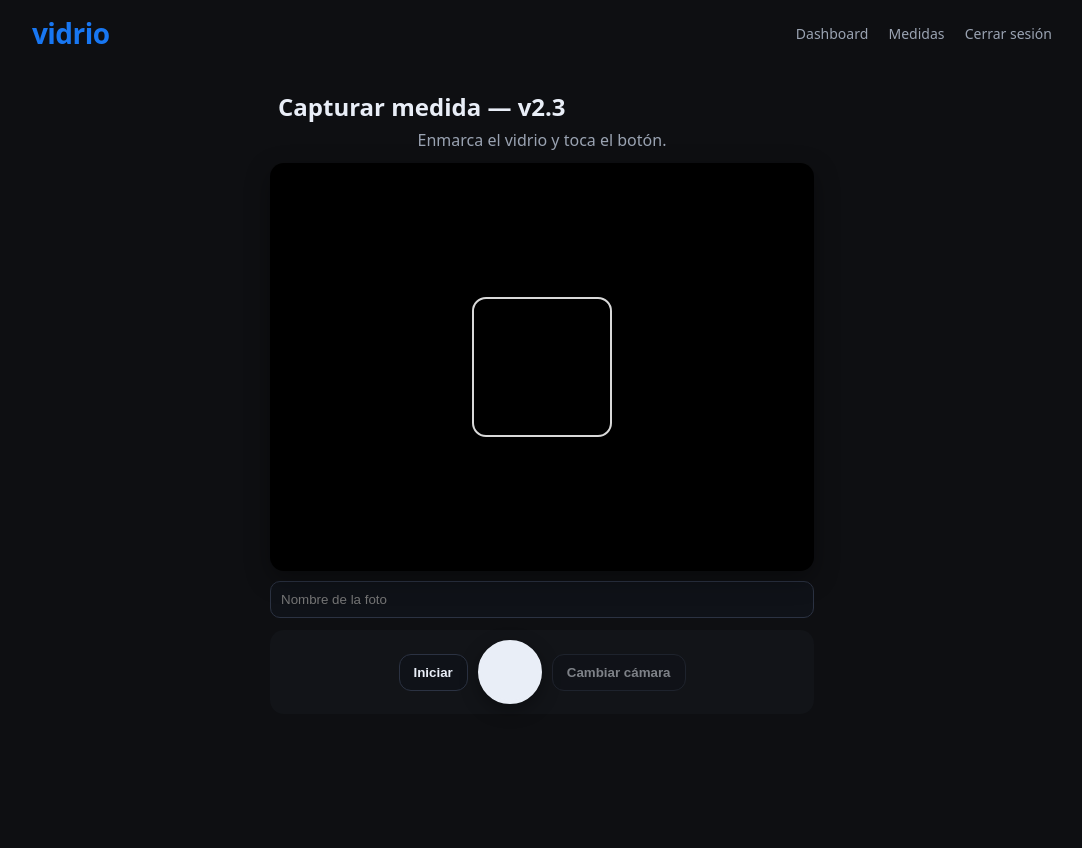
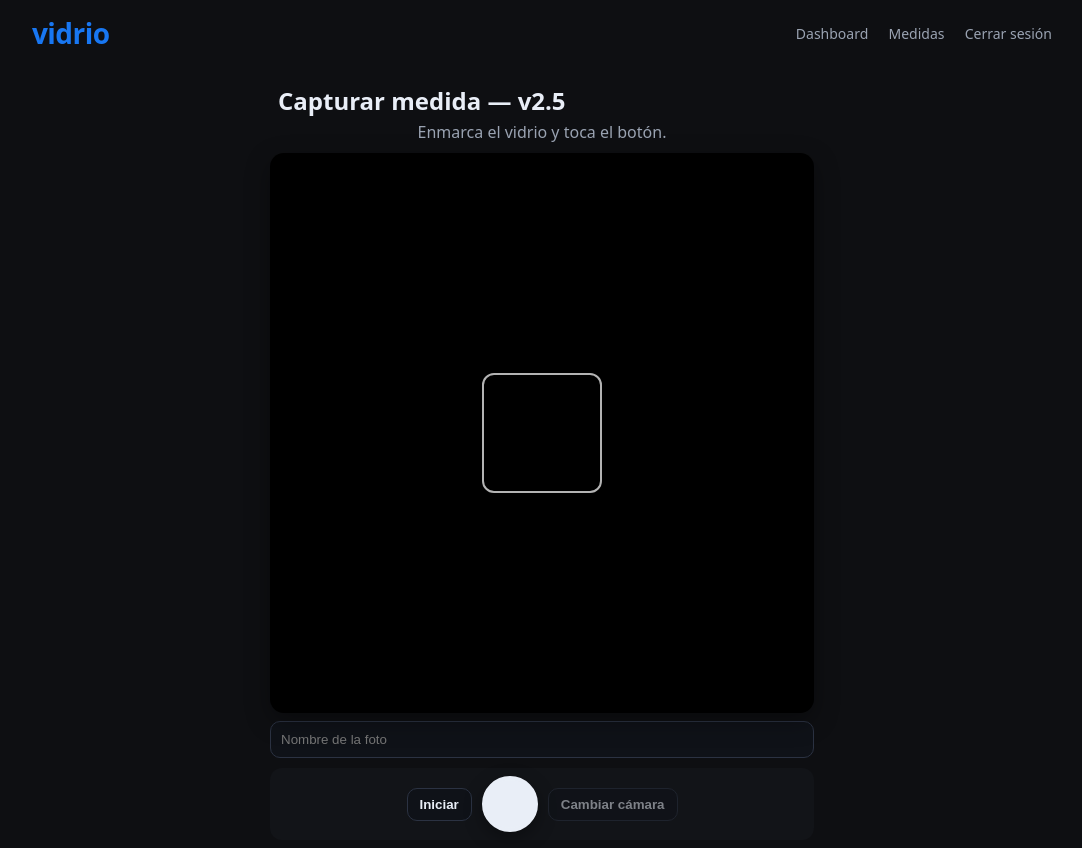
Before and after one commit to alfredit0o/vidrio-mexicano, a Flask app: page /medidas/new in a window 1280 px wide. Shown: the whole page, without its empty margins (98-1180 px from the left). Before the commit the page ends 704 px from the top, so only its background shows below. Run offline with Flask 3, Linux system fonts and the light colour scheme; the visitor is signed in with stand-in values (Sample User, id 1); some libraries are stand-ins or nearby versions.

Commit message:
feat: v2.5 fix crear cota (solo estira B), doble toque iOS, lineCap/Join, visor 70vh

```diff
--- a/app/templates/medidas_capture.html
+++ b/app/templates/medidas_capture.html
@@ -3,35 +3,50 @@
 <style>
   :root{
     --ink:#e9eef7; --muted:#9aa3b2; --panel:#121418; --panel2:#191e28; --accent:#4cc9f0;
-    --label:#ffd400; --labelText:#111;
   }
   body{background:#0e0f12;color:var(--ink)}
-  .wrap{max-width:560px;margin:16px auto;padding:8px}
-  .title{margin:0 8px 6px}
-  .hint{margin:0 8px 12px;color:var(--muted);text-align:center}
-  .stage{position:relative;width:100%;aspect-ratio:4/3;background:#000;border-radius:14px;overflow:hidden;box-shadow:0 8px 24px rgba(0,0,0,.35)}
+  .wrap{max-width:560px;margin:10px auto;padding:8px}
+  .title{margin:0 8px 4px}
+  .hint{margin:0 8px 10px;color:var(--muted);text-align:center}
+
+  /* Más imagen: alto dinámico */
+  .stage{
+    position:relative;width:100%;
+    height:clamp(360px,70vh,820px);
+    background:#000;border-radius:14px;overflow:hidden;
+    box-shadow:0 8px 24px rgba(0,0,0,.35)
+  }
   video, img, canvas{position:absolute;inset:0;width:100%;height:100%;object-fit:cover}
-  .reticle{position:absolute;left:50%;top:50%;width:140px;height:140px;transform:translate(-50%,-50%);border:2px solid rgba(255,255,255,.85);border-radius:14px;pointer-events:none}
-  .bar{display:flex;gap:10px;align-items:center;justify-content:center;margin-top:12px;background:var(--panel);border-radius:14px;padding:10px}
-  .btn{border:1px solid #2b3242;background:#0f1218;color:var(--ink);border-radius:12px;padding:10px 14px;cursor:pointer}
+
+  /* Imprescindible en iOS para dibujar con un dedo */
+  #paint{ touch-action:none; }
+  #photo{ touch-action:none; }
+
+  .reticle{
+    position:absolute;left:50%;top:50%;width:120px;height:120px;
+    transform:translate(-50%,-50%);border:2px solid rgba(255,255,255,.7);
+    border-radius:12px;pointer-events:none
+  }
+  .bar{display:flex;gap:10px;align-items:center;justify-content:center;margin-top:10px;background:var(--panel);border-radius:12px;padding:8px}
+  .btn{border:1px solid #2b3242;background:#0f1218;color:var(--ink);border-radius:10px;padding:8px 12px;cursor:pointer}
   .btn[disabled]{opacity:.5;cursor:not-allowed}
-  .shutter{width:64px;height:64px;border-radius:999px;border:4px solid #e9eef7;background:#e9eef7;cursor:pointer;box-shadow:0 6px 18px rgba(0,0,0,.35)}
-  .row{display:flex;gap:8px;margin:10px 0}
+  .shutter{width:56px;height:56px;border-radius:999px;border:4px solid #e9eef7;background:#e9eef7;cursor:pointer;box-shadow:0 6px 18px rgba(0,0,0,.35)}
+  .row{display:flex;gap:8px;margin:8px 0}
   .row input{flex:1;padding:10px;border-radius:10px;border:1px solid #2b3242;background:#0f1218;color:var(--ink)}
-  .tools{display:flex;gap:8px;flex-wrap:wrap;justify-content:center;margin-top:8px;background:var(--panel2);border-radius:14px;padding:8px}
+  .tools{display:flex;gap:8px;flex-wrap:wrap;justify-content:center;margin-top:8px;background:#11161f;border-radius:12px;padding:6px}
   .tool{padding:8px 10px;border-radius:10px;border:1px solid #2b3242;background:#0f1218;color:var(--ink);cursor:pointer;font-size:.95rem}
   .tool.active{outline:2px solid var(--accent)}
   .legend{color:var(--muted);font-size:.9rem;text-align:center;margin-top:6px}
 </style>
 
 <div class="wrap">
-  <h2 class="title">Capturar medida — v2.3</h2>
+  <h2 class="title">Capturar medida — v2.5</h2>
   <p class="hint" id="status">Enmarca el vidrio y toca el botón.</p>
 
   <div class="stage" id="stage">
     <video id="video" autoplay playsinline muted></video>
 
-    <!-- Capa de zoom (dos dedos) que envuelve foto + canvas -->
+    <!-- Capa de zoom (dos dedos) -->
     <div id="zoomLayer" style="position:absolute; inset:0; touch-action:none; transform-origin:center center;">
       <img id="photo" alt="captura" style="display:none; width:100%; height:100%; object-fit:cover" />
       <canvas id="paint" style="display:none"></canvas>
@@ -51,7 +66,7 @@
     <button class="btn" id="btnFlip" disabled>Cambiar cámara</button>
   </div>
 
-  <!-- Herramientas (solo Flecha, Texto, Borrar, Limpiar) -->
+  <!-- Herramientas (Flecha, Texto, Borrar, Limpiar) -->
   <div id="editorArea" style="display:none">
     <div class="tools">
       <button class="tool" data-tool="dim">↔ Flecha</button>
@@ -59,7 +74,7 @@
       <button class="tool" data-tool="delete">🗑️ Borrar</button>
       <button class="tool" data-tool="clear">⟲ Limpiar</button>
     </div>
-    <p class="legend" id="legend">↔ Arrastra para crear la flecha. Doble toque para editar la etiqueta.</p>
+    <p class="legend" id="legend">↔ Arrastra para crear la cota. Luego mueve o ajusta puntas. Doble toque para editar la medida.</p>
 
     <div class="bar">
       <button class="btn" id="btnRetake">Repetir</button>
@@ -162,12 +177,12 @@ document.querySelectorAll('.tool').forEach(b=>{
 setTool('dim');
 
 function cx(){ return paint.getContext('2d'); }
-function toCanvasPos(evt){
-  const r=paint.getBoundingClientRect();
-  const client = evt.touches ? evt.touches[0] : (evt.changedTouches ? evt.changedTouches[0] : evt);
-  const x=(client.clientX)-r.left, y=(client.clientY)-r.top;
-  const sx=paint.width/r.width, sy=paint.height/r.height;
-  return {x:x*sx, y:y*sy};
+function toCanvasPos(e){
+  const r = paint.getBoundingClientRect();
+  const x = (e.clientX ?? e.touches?.[0]?.clientX ?? e.changedTouches?.[0]?.clientX) - r.left;
+  const y = (e.clientY ?? e.touches?.[0]?.clientY ?? e.changedTouches?.[0]?.clientY) - r.top;
+  const sx = paint.width / r.width, sy = paint.height / r.height;
+  return { x: x*sx, y: y*sy };
 }
 
 /* ---- dibujo ---- */
@@ -175,18 +190,17 @@ function draw(){
   const ctx=cx(); ctx.clearRect(0,0,paint.width,paint.height);
   shapes.forEach(s=>{
     ctx.save();
-    ctx.lineWidth=4; ctx.strokeStyle='#ffe600'; ctx.fillStyle='#ffe600';
+    ctx.lineWidth=6;
+    ctx.lineCap='round';
+    ctx.lineJoin='round';
+    ctx.strokeStyle='#ffe600'; ctx.fillStyle='#ffe600';
     ctx.font='32px system-ui, -apple-system, Segoe UI, Roboto';
 
     if(s.type==='dim'){
       const {a,b}=s;
-      // línea
       ctx.beginPath(); ctx.moveTo(a.x,a.y); ctx.lineTo(b.x,b.y); ctx.stroke();
-      // puntas
       drawArrow(ctx,a,b); drawArrow(ctx,b,a);
-      // etiqueta si existe
       if(s.label && s.label.trim()) drawLabel(ctx, mid(a,b), s.label);
-      // handles cuando está activa u hover
       if(s.id===hoverId || s.id===activeId){ drawHandle(ctx,a); drawHandle(ctx,b); }
     }
     else if(s.type==='text'){
@@ -215,9 +229,10 @@ function drawArrow(ctx, p1, p2){
 function drawLabel(ctx, pos, text){
   const pad=10, t=text||''; const w=ctx.measureText(t).width+pad*2, h=38;
   const x=pos.x-w/2, y=pos.y-h/2;
-  ctx.fillStyle='var(--label)'; ctx.strokeStyle='#333'; ctx.lineWidth=2;
+  ctx.fillStyle='#ffd400';         // canvas no acepta var() como color
+  ctx.strokeStyle='#333'; ctx.lineWidth=2;
   roundRect(ctx,x,y,w,h,8); ctx.fill(); ctx.stroke();
-  ctx.fillStyle='var(--labelText)'; ctx.textBaseline='middle'; ctx.textAlign='center';
+  ctx.fillStyle='#111'; ctx.textBaseline='middle'; ctx.textAlign='center';
   ctx.fillText(t, x+w/2, y+h/2);
 }
 function drawHandle(ctx, p){
@@ -260,22 +275,30 @@ function initAnnotator(){
   shapes=[]; activeId=null; dragMode=null; dragStart=null; hoverId=null; draw();
   setTool('dim');
 
+  let lastTap=0; // soporte doble toque en iOS
+
   const onDown=(e)=>{
     if(gesture.active) return; // ignorar si está el gesto de zoom
+    paint.setPointerCapture(e.pointerId);
     const p=toCanvasPos(e);
     const hit=hitTest(p); hoverId = hit ? hit.id : null;
+
+    // doble toque manual
+    const now=Date.now();
+    if(now-lastTap<300 && hit){
+      const s=shapes.find(x=>x.id===hit.id);
+      if(s && (s.type==='dim' || s.type==='text')){
+        const val=promptLabel(s.label||''); if(val!==null){ s.label=val; draw(); }
+        lastTap=0; e.preventDefault(); return;
+      }
+    }
+    lastTap=now;
 
     if(tool==='delete'){
       if(hit){ shapes=shapes.filter(s=>s.id!==hit.id); activeId=null; draw(); }
       return;
     }
-
-    if(tool==='text'){
-      // coloca texto visible de inmediato
-      addShape({type:'text', pos:p, label:'Texto'});
-      draw();
-      return;
-    }
+    if(tool==='text'){ addShape({type:'text', pos:p, label:'Texto'}); draw(); return; }
 
     // tool === 'dim'
     if(hit){
@@ -283,7 +306,6 @@ function initAnnotator(){
       dragStart = p;
       dragMode = hit.part; // 'a' | 'b' | 'line'
     }else{
-      // crear nueva cota arrastrando
       const s={type:'dim', a:p, b:p, label:''};
       addShape(s);
       activeId = s.id;
@@ -300,37 +322,32 @@ function initAnnotator(){
     if(activeId){
       const s=shapes.find(x=>x.id===activeId); if(!s) return;
       if(s.type==='dim'){
-        if(dragMode==='a'){ s.a = p; }
-        else if(dragMode==='b'){ s.b = p; }
-        else if(dragMode==='line' || dragMode==='creating'){
+        if(dragMode==='creating'){            // *** FIX: al crear, solo se estira B
+          s.b = p;
+        }else if(dragMode==='a'){
+          s.a = p;
+        }else if(dragMode==='b'){
+          s.b = p;
+        }else{ // 'line'
           const dx=p.x-dragStart.x, dy=p.y-dragStart.y;
-          s.a.x+=dx; s.a.y+=dy; s.b.x+=dx; s.b.y+=dy;
-          dragStart=p;
+          s.a.x+=dx; s.a.y+=dy; s.b.x+=dx; s.b.y+=dy; dragStart=p;
         }
         draw();
       }
       return;
     }
-
-    // hover cuando no arrastramos
-    const hit=hitTest(p);
-    hoverId = hit ? hit.id : null;
-    draw();
+    const hit=hitTest(p); hoverId = hit ? hit.id : null; draw();
     e.preventDefault();
   };
 
-  const onUp=(e)=>{
-    // no pedimos etiqueta aquí; se edita con doble toque
-    activeId=null; dragMode=null; dragStart=null;
-    e.preventDefault();
-  };
+  const onUp=(e)=>{ activeId=null; dragMode=null; dragStart=null; e.preventDefault(); };
 
-  paint.onpointerdown=onDown;
-  paint.onpointermove=onMove;
-  paint.onpointerup=onUp;
-  paint.onpointerleave=onUp;
+  paint.addEventListener('pointerdown', onDown, {passive:false});
+  paint.addEventListener('pointermove', onMove,  {passive:false});
+  paint.addEventListener('pointerup',   onUp,    {passive:false});
+  paint.addEventListener('pointerleave',onUp,    {passive:false});
 
-  // Doble toque/click: editar etiqueta del elemento bajo el dedo
+  // Doble click: navegadores de escritorio
   paint.addEventListener('dblclick', (e)=>{
     const p=toCanvasPos(e);
     const hit=hitTest(p); if(!hit) return;
@@ -368,8 +385,7 @@ zoomLayer.addEventListener('pointerleave', endPointer);
 /* ====== Repetir / Guardar ====== */
 btnRetake.addEventListener('click', async ()=>{
   editorArea.style.display='none'; cameraBar.style.display='flex';
-  // reset zoom
-  gesture.scale=1; gesture.tx=0; gesture.ty=0; setTransform();
+  gesture.scale=1; gesture.tx=0; gesture.ty=0; setTransform(); // reset zoom
   await startCamera();
 });
 btnSave.addEventListener('click', ()=>{
@@ -378,8 +394,8 @@ btnSave.addEventListener('click', ()=>{
   const out=document.createElement('canvas'); out.width=w; out.height=h;
   const ctx=out.getContext('2d');
   const img=new Image(); img.onload=()=>{
-    ctx.drawImage(img,0,0,w,h);
-    ctx.drawImage(paint,0,0);
+    ctx.drawImage(img,0,0,w,h);      // fondo
+    ctx.drawImage(paint,0,0);        // overlay de anotaciones
     const png=out.toDataURL('image/png');
     dataurl.value=png; campoNombre.value=nombre.value.trim(); form.submit();
   }; img.src=photo.src;
```
